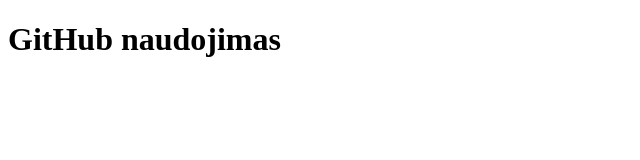
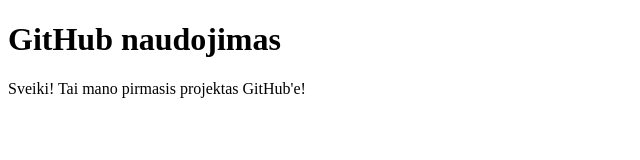
Before and after one commit to rasajaceviciene/github_naudojimas, a plain HTML site: page index.html in a window 1280 px wide. Shown: the whole page, without its empty margins (0-640 px from the left). Drawn offline with Linux system fonts and the light colour scheme.

Commit message:
Updated greeting text in the feature-2 branch

```diff
--- a/index.html
+++ b/index.html
@@ -7,6 +7,7 @@
     </head>
     <body>
         <h1>GitHub naudojimas</h1>
+        <p>Sveiki! Tai mano pirmasis projektas GitHub'e!</p>
 
     </body>
 </html>
```
